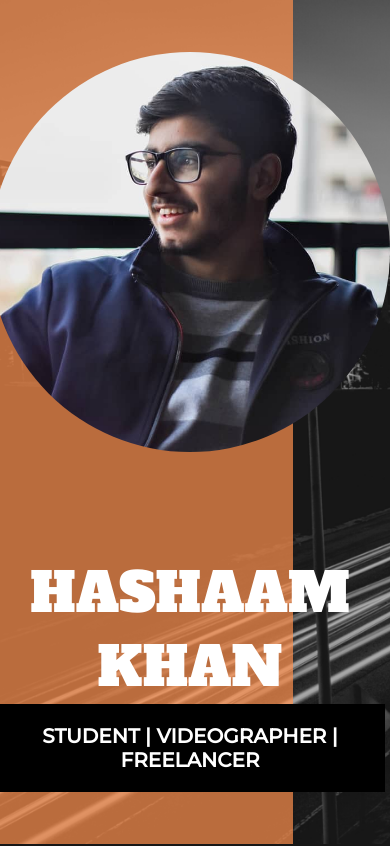
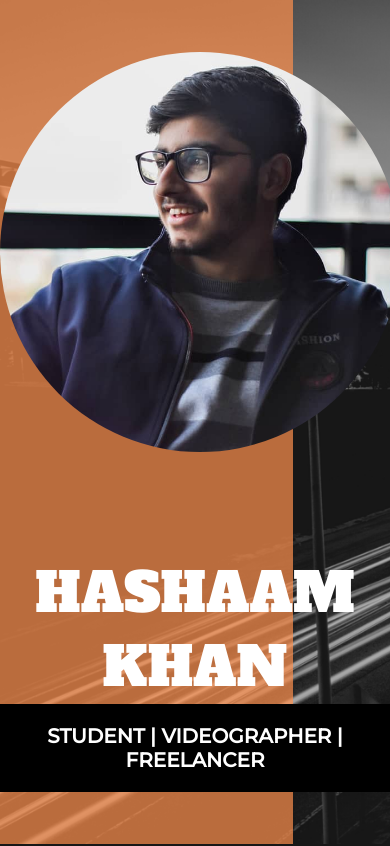
Before and after one commit to AbdullahSaad5/hashaamkhan.github.io, a plain HTML site: page index.html in a window 390 px wide. Shown: the top 846 px of the page. Drawn offline with Linux system fonts and the light colour scheme.

Commit message:
Trying to fix responsive functionality

```diff
--- a/index.html
+++ b/index.html
@@ -16,11 +16,15 @@
         <section class="page1">
             <div class="orangeBox"></div>
             <div class="info">
-                <div class="text">
-                    <h1>Hashaam Khan</h1>
-                    <h3>Student | Videographer | Freelancer</h3>
+                <div class="equal">
+                    <div class="text">
+                        <h1>Hashaam Khan</h1>
+                        <h3>Student | Videographer | Freelancer</h3>
+                    </div>
                 </div>
-                <div class="avatar"></div>
+                <div class="equal">
+                    <div class="avatar"></div>
+                </div>
             </div>
         </section>
         <section class="page2">
--- a/style.css
+++ b/style.css
@@ -9,9 +9,11 @@ section {
     min-width: 768px;
 }
 
+
 .page1 {
     background: url(./images/background2.png);
     background-size: cover;
+    text-align: center;
 }
 
 .page1 .orangeBox {
@@ -29,9 +31,15 @@ section {
     height: 100vh;
     width: 100%;
     display: flex;
+    flex-wrap: wrap-reverse;
+}
+
+.equal {
+    flex: 1;
+    display: flex;
     align-items: center;
-    justify-content: space-around;
-    flex-wrap: wrap-reverse;
+    justify-content: center;
+    flex-basis: 400px;
 }
 
 .page1 .info .text {
@@ -157,14 +165,6 @@ section {
     margin-top: 20px;
 }
 
-@media(max-width:1024px) {
-    .page1 .info {
-        flex-direction: column-reverse;
-        justify-content: space-around;
-        align-items: center;
-    }
-
-}
 
 @media (orientation:portrait),
 (max-width:768px) {
```
